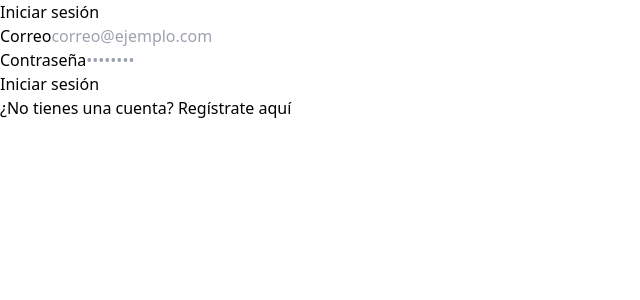
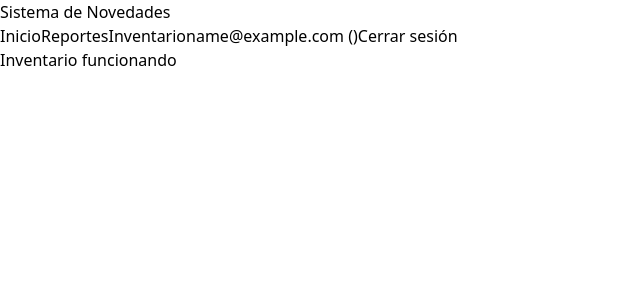
Before and after one commit to llanosfernando/frontend-react, a React (Vite) app: page /inventory in a window 1280 px wide. Before the commit this address led to /. Shown: the top 300 px of the page, without its empty margins (0-640 px from the left). Built offline with nearby package versions, Linux system fonts and the light colour scheme; sample sign-in values are in the browser's storage.

Commit message:
mejores en la balidacion de tokens y organisacion del proyecto 1 agosto 2025

```diff
--- a/package.json
+++ b/package.json
@@ -10,6 +10,7 @@
     "preview": "vite preview"
   },
   "dependencies": {
+    "jwt-decode": "^4.0.0",
     "react": "^19.1.0",
     "react-dom": "^19.1.0",
     "react-router-dom": "^7.7.1"
--- a/src/App.jsx
+++ b/src/App.jsx
@@ -5,7 +5,7 @@ import Home from './pages/Home.jsx'
 import Report from './pages/Reportes.jsx'
 import Inventory from './pages/Inventory.jsx'
 import Navbar from './components/Navbar.jsx'
-import PrivateRoute from './components/PrivateRoute.jsx'
+import PrivateRoute from './routes/PrivateRoute.jsx'
 
 function App() {
   const location = useLocation()
--- a/src/components/Navbar.jsx
+++ b/src/components/Navbar.jsx
@@ -1,15 +1,48 @@
-// src/components/Navbar.jsx
-import { Link } from "react-router-dom";
+import { Link, useNavigate } from "react-router-dom";
 
 function Navbar() {
+  const navigate = useNavigate();
+
+  const handleLogout = () => {
+    localStorage.removeItem("token"); // Quitamos el token
+    navigate("/"); // Redirigimos al login
+  };
+
+  // Intentamos parsear el token
+  let userData = null;
+  try {
+    const token = localStorage.getItem("token");
+    if (token) {
+      const [, payload] = token.split(".");
+      userData = JSON.parse(atob(payload)); // Decodificamos JWT
+    }
+  } catch (err) {
+    console.error("Error al decodificar token:", err); // Manejo de errores
+  }
+
   return (
     <nav className="bg-gray-800 p-4 text-white flex justify-between items-center">
-      <div className="text-xl font-bold">Sistema de Novedades</div>
-      <div className="flex space-x-4">
+      <div className="text-xl font-bold">
+        Sistema de Novedades
+      </div>
+
+      <div className="flex space-x-4 items-center">
         <Link to="/home" className="hover:text-yellow-300">Inicio</Link>
         <Link to="/report" className="hover:text-yellow-300">Reportes</Link>
         <Link to="/inventory" className="hover:text-yellow-300">Inventario</Link>
-        <Link to="/" className="hover:text-yellow-300">Salir</Link>
+
+        {userData && (
+          <span className="mx-2 text-sm text-gray-300">
+            {userData.email} ({userData.rol})
+          </span>
+        )}
+
+        <button
+          onClick={handleLogout}
+          className="hover:text-yellow-300 focus:outline-none"
+        >
+          Cerrar sesión
+        </button>
       </div>
     </nav>
   );
--- a/src/components/PrivateRoute.jsx
+++ /dev/null
@@ -1,9 +0,0 @@
-import { Navigate, Outlet } from 'react-router-dom'
-
-const PrivateRoute = () => {
-  const isAuth = localStorage.getItem('auth') === 'true'
-
-  return isAuth ? <Outlet /> : <Navigate to="/" />
-}
-
-export default PrivateRoute
--- a/src/pages/Login.jsx
+++ b/src/pages/Login.jsx
@@ -31,9 +31,10 @@ function Login() {
 
       // Si la respuesta fue exitosa (status 200), mostramos mensaje y redireccionamos
       if (response.ok) {
+        localStorage.setItem('token', data.token) // Guardamos el token en localStorage
         alert('Inicio de sesión exitoso')
-        localStorage.setItem('auth', 'true') // Guardamos el token o información del usuario si es necesario
-        navigate('/home') // Redirige a la ruta "/home"
+
+        navigate('/home', { replace: true }) // Redireccionamos a la página de inicio
       } else {
         // Si hubo error (status 401, 404, etc.), mostramos el mensaje del servidor
         alert(data.message || 'Error al iniciar sesión')
--- /dev/null
+++ b/src/routes/PrivateRoute.jsx
@@ -0,0 +1,28 @@
+import { Navigate, Outlet } from 'react-router-dom'
+import { jwtDecode } from 'jwt-decode'
+import { getToken, clearToken } from '../utils/auth' // Asegúrate de tener estas funciones
+
+const PrivateRoute = () => {
+  const token = getToken()
+
+  if (!token) return <Navigate to="/" />
+
+  try {
+    const decoded = jwtDecode(token)
+    const currentTime = Date.now() / 1000 // tiempo actual en segundos
+
+    // Si el token está vencido, lo eliminamos y redirigimos
+    if (decoded.exp < currentTime) {
+      localStorage.removeItem('token')
+      return <Navigate to="/" />
+    }
+
+    return <Outlet />
+  } catch (error) {
+    // Si el token está corrupto, también lo borramos
+    localStorage.removeItem('token')
+    return <Navigate to="/" />
+  }
+}
+
+export default PrivateRoute
--- /dev/null
+++ b/src/utils/auth.js
@@ -0,0 +1,13 @@
+// Manejo del token en localStorage
+
+export const getToken = () => {
+  return localStorage.getItem('token');
+};
+
+export const setToken = (token) => {
+  localStorage.setItem('token', token);
+};
+
+export const clearToken = () => {
+  localStorage.removeItem('token');
+};
```
Also changed, not shown: 1 other file (tests, documents, lock files or other folders).
